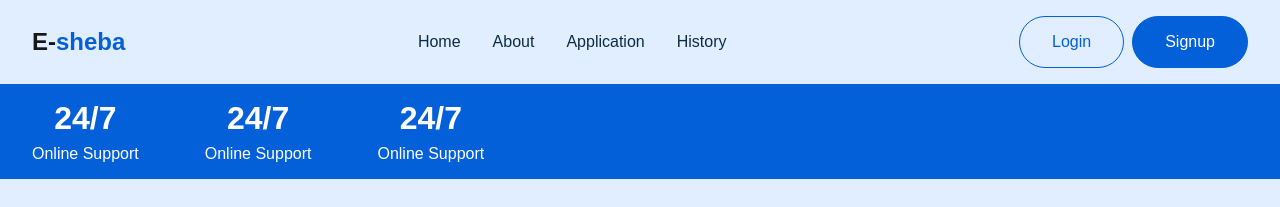
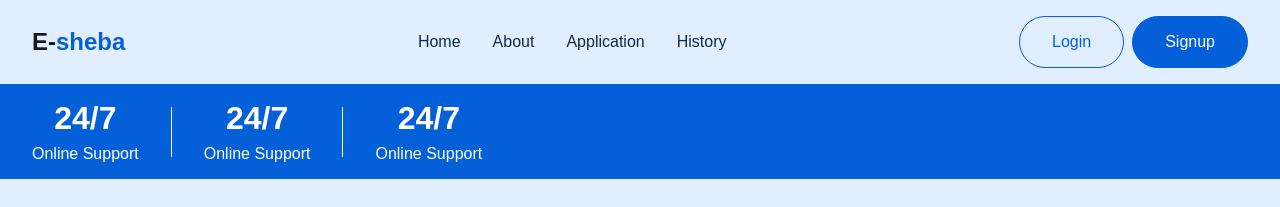
Before and after one commit to Hadi20Diab/DigitalHubFirstProject, a Next.js app in the folder my-app/: page / in a window 1280 px wide. Shown: the top 207 px of the page. Built offline with nearby package versions, Linux system fonts and the light colour scheme.

Commit message:
style: update color properties in HeroSection.scss for consistency

```diff
--- a/my-app/app/components/HeroSection/HeroSection.scss
+++ b/my-app/app/components/HeroSection/HeroSection.scss
@@ -5,7 +5,7 @@
     gap: 2rem;
 
     .col-3{
-        color: white;
+        color: var(--text-color);
         display: flex;
         flex-direction: column;
         gap: 0.5rem;
@@ -16,8 +16,8 @@
         }
     }
     .vertical-line{
-        background-color: 1px;
-        width: 2px;
+        background-color: var(--text-color);
+        width: 1px;
         height: 50px;
         align-self: center;
     }
```
